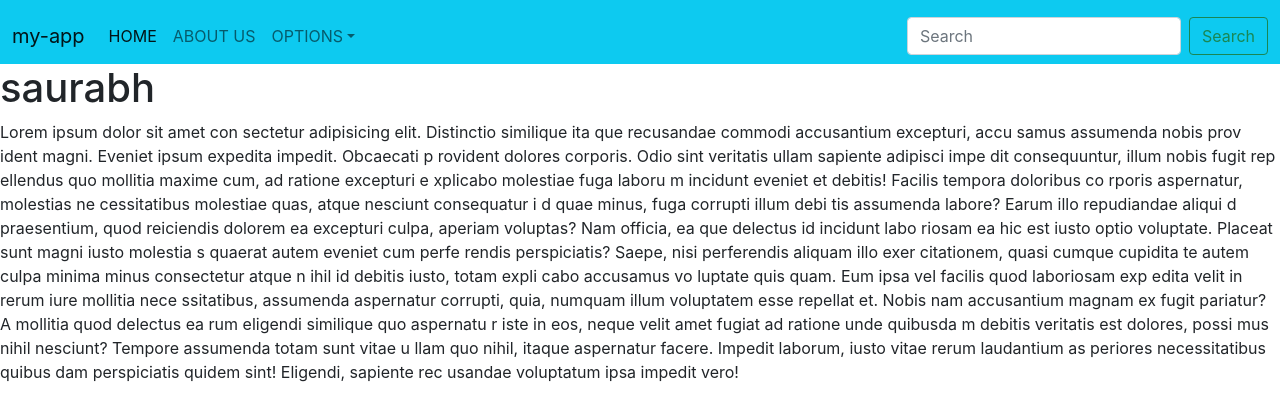
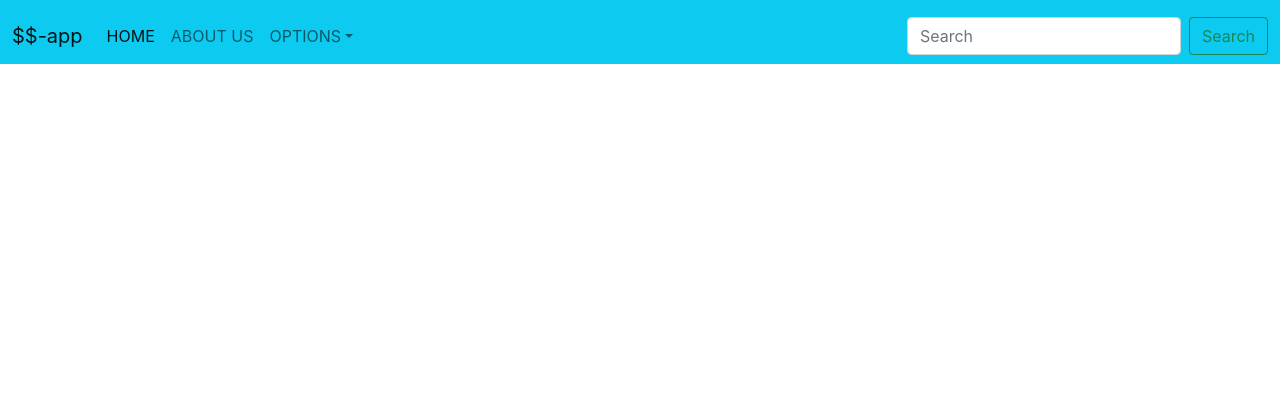
Before and after one commit to saurabh00031/SP_basic_React_app, a React (Create React App) app: page / in a window 1280 px wide. Shown: the top 420 px of the page. Built offline with nearby package versions, Linux system fonts and the light colour scheme.

Commit message:
learned props well

```diff
--- a/src/App.js
+++ b/src/App.js
@@ -5,63 +5,8 @@ import Navbar from './components/Navbar.js';
 function App() {
   return (
     <>
-    <nav className="navbar navbar-expand-lg navbar-light bg-info pt-3">
-  <div className="container-fluid">
-    <a className="navbar-brand" href="/" >my-app</a>
-    <button className="navbar-toggler" type="button" data-bs-toggle="collapse" data-bs-target="#navbarSupportedContent" aria-controls="navbarSupportedContent" aria-expanded="false" aria-label="Toggle navigation">
-      <span className="navbar-toggler-icon"></span>
-    </button>
-    <div className="collapse navbar-collapse" id="navbarSupportedContent">
-      <ul className="navbar-nav me-auto mb-2 mb-lg-0">
-        <li className="nav-item">
-          <a className="nav-link active" aria-current="page" href="/">HOME</a>
-        </li>
-        <li className="nav-item">
-          <a className="nav-link" href="/">ABOUT US</a>
-        </li>
-        <li className="nav-item dropdown">
-          <a className="nav-link dropdown-toggle" href="/" id="navbarDropdown" role="button" data-bs-toggle="dropdown" aria-expanded="false">
-            OPTIONS
-          </a>
-          <ul className="dropdown-menu" aria-labelledby="navbarDropdown">
-            <li><a className="dropdown-item" href="/">A</a></li>
-            <li><a className="dropdown-item" href="/">B</a></li>
-            <li><a className="dropdown-item" href="/">C</a></li>
-            <li><a className="dropdown-item" href="/">D</a></li>
-          </ul>
-        </li>
-        <li className="nav-item">
-          <a className="nav-link disabled"></a>
-        </li>
-      </ul>
-      <form className="d-flex">
-        <input className="form-control me-2" type="search" placeholder="Search" aria-label="Search"/>
-        <button className="btn btn-outline-success" type="submit">Search</button>
-      </form>
-    </div>
-  </div>
-</nav>
-<Navbar/>
-     {/* <div className="blank">
-      <nav>
-        <li>HOME</li>
-        <li>ABOUS US</li>
-        <li>CONTACT US</li>
-        <li>BACK</li>
-      </nav>
-      </div>
-
-    <div className="container">
-    <h1>hello <b>{name}</b></h1>
-    Lorem ipsum dolor sit amet consectetur adipisicing elit. Impedit, nisi quos! Aliquam quasi,
-    ipsam minus id in distinctio labore totam asperiores nesciunt cum.
-    </div>  */}
-
-
-
-     <h1><marquee>BASIC APP MADE USING REACT.JS</marquee></h1>
-
-     </>
+    <Navbar title="$$-app"/>
+    </>
   );
 }
 
--- a/src/components/Navbar.js
+++ b/src/components/Navbar.js
@@ -1,58 +1,88 @@
 import React from 'react'
+import PropTypes from 'prop-types'
 
-let name="saurabh";
+//let name="saurabh patil";
 
 
-export default function Navbar() {
+
+export default function Navbar(props) {
     return (
-        <div>
-            <h1>{name}</h1>
-            Lorem ipsum dolor sit amet con
-            sectetur adipisicing elit. Distinctio similique ita
-            que recusandae commodi accusantium excepturi, accu
-            samus assumenda nobis prov
-            ident magni. Eveniet ipsum expedita impedit. Obcaecati p
-            rovident dolores corporis.
-             Odio sint veritatis ullam sapiente adipisci impe
-             dit consequuntur, illum nobis fugit rep
-             ellendus quo mollitia maxime cum, ad ratione excepturi e
-             xplicabo molestiae fuga laboru
-             m incidunt eveniet et debitis! Facilis tempora doloribus co
-             rporis aspernatur, molestias ne
-             cessitatibus molestiae quas, atque nesciunt consequatur i
-             d quae minus, fuga corrupti
-             illum debi
+        <div><nav className="navbar navbar-expand-lg navbar-light bg-info pt-3">
+        <div className="container-fluid">
+          <a className="navbar-brand" href="/" >{props.title}</a>
+          <button className="navbar-toggler" type="button" data-bs-toggle="collapse" data-bs-target="#navbarSupportedContent" aria-controls="navbarSupportedContent" aria-expanded="false" aria-label="Toggle navigation">
+            <span className="navbar-toggler-icon"></span>
+          </button>
+          <div className="collapse navbar-collapse" id="navbarSupportedContent">
+            <ul className="navbar-nav me-auto mb-2 mb-lg-0">
+              <li className="nav-item">
+                <a className="nav-link active" aria-current="page" href="/">HOME</a>
+              </li>
+              <li className="nav-item">
+                <a className="nav-link" href="/">{props.aboutTxt}</a>
+              </li>
+              <li className="nav-item dropdown">
+                <a className="nav-link dropdown-toggle" href="/" id="navbarDropdown" role="button" data-bs-toggle="dropdown" aria-expanded="false">
+                  OPTIONS
+                </a>
+                <ul className="dropdown-menu" aria-labelledby="navbarDropdown">
+                  <li><a className="dropdown-item" href="/">A</a></li>
+                  <li><a className="dropdown-item" href="/">B</a></li>
+                  <li><a className="dropdown-item" href="/">C</a></li>
+                  <li><a className="dropdown-item" href="/">D</a></li>
+                </ul>
+              </li>
+              <li className="nav-item">
+                <a className="nav-link disabled"></a>
+              </li>
+            </ul>
+            <form className="d-flex">
+              <input className="form-control me-2" type="search" placeholder="Search" aria-label="Search"/>
+              <button className="btn btn-outline-success" type="submit">Search</button>
+            </form>
+          </div>
+        </div>
+      </nav>
 
-             tis assumenda labore? Earum illo repudiandae aliqui
-             d praesentium, quod reiciendis dolorem ea
-              excepturi culpa, aperiam voluptas? Nam officia, ea
-              que delectus id incidunt labo
-              riosam ea hic
+           {/* <div className="blank">
+            <nav>
+              <li>HOME</li>
+              <li>ABOUS US</li>
+              <li>CONTACT US</li>
+              <li>BACK</li>
+            </nav>
+            </div>
 
-               est iusto optio voluptate. Placeat sunt magni iusto molestia
-               s quaerat autem eveniet cum perfe
-               rendis perspiciatis? Saepe, nisi perferendis aliquam illo exer
-               citationem, quasi cumque cupidita
-               te autem culpa minima minus consectetur atque n
-               ihil id debitis iusto, totam expli
-               cabo accusamus vo
-               luptate quis quam. Eum ipsa vel facilis quod laboriosam exp
-               edita velit in rerum iure mollitia nece
+          <div className="container">
+          <h1>hello <b>{name}</b></h1>
+          Lorem ipsum dolor sit amet consectetur adipisicing elit. Impedit, nisi quos! Aliquam quasi,
+          ipsam minus id in distinctio labore totam asperiores nesciunt cum.
+          </div>  */}
 
 
-               ssitatibus, assumenda aspernatur corrupti, quia, numquam illum
-                voluptatem esse repellat et. Nobis nam
-               accusantium magnam ex fugit pariatur? A mollitia quod delectus ea
-               rum eligendi similique quo aspernatu
-               r iste in eos, neque velit amet fugiat ad ratione unde quibusda
-               m debitis veritatis est dolores, possi
 
-               mus nihil nesciunt? Tempore assumenda totam sunt vitae u
-               llam quo nihil, itaque aspernatur facere.
-               Impedit laborum, iusto vitae rerum laudantium as
-               periores necessitatibus quibus
-            dam perspiciatis quidem sint! Eligendi, sapiente rec
-            usandae voluptatum ipsa impedit vero!
-        </div>
+           <h1><marquee>BASIC APP MADE USING REACT.JS</marquee></h1>
+          </div>
+
     )
 }
+
+Navbar.propTypes={
+    title:PropTypes.string,
+    aboutTxt:PropTypes.string,
+}
+
+
+Navbar.defaultProps={
+    title:"set name",
+    aboutTxt:"ABOUT US"
+}
+
+// Navbar.defaultProps={
+//     title:"set name",
+//     aboutTxt:"set about"
+// }
+
+
+
+//type rfc fot above syntax,impt for props syntax
```
